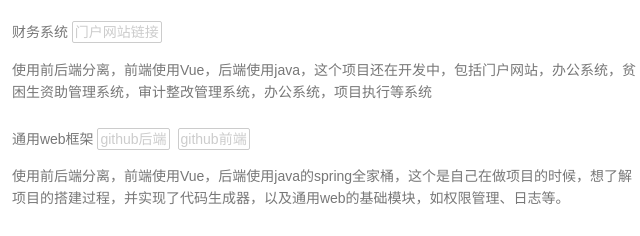
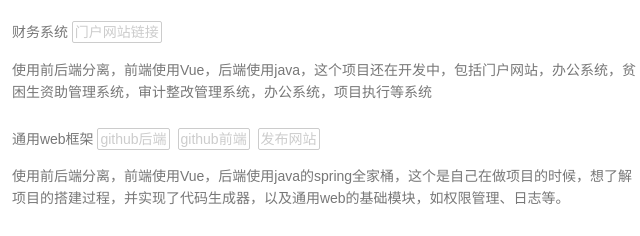
Before and after one commit to ZypCloudy/zypcloudy.github.io, a plain HTML site: page index.html in a window 1280 px wide. Shown: the part 1164-1400 px from the top of the page, 498-1138 px from the left. Drawn offline with Linux system fonts and the light colour scheme.

Commit message:
Update index.html

```diff
--- a/index.html
+++ b/index.html
@@ -136,6 +136,7 @@
                     <span>通用web框架
                         <a href="https://github.com/zypcloudy/qx-project" target="_blank">github后端</a>
                         <a href="https://github.com/zypcloudy/qx-admin-web" target="_blank">github前端</a>
+                        <a href="http://cloudyslife.cn" target="_blank">发布网站</a>
                     </span>
                 </p>
                 <p class="description">
```
